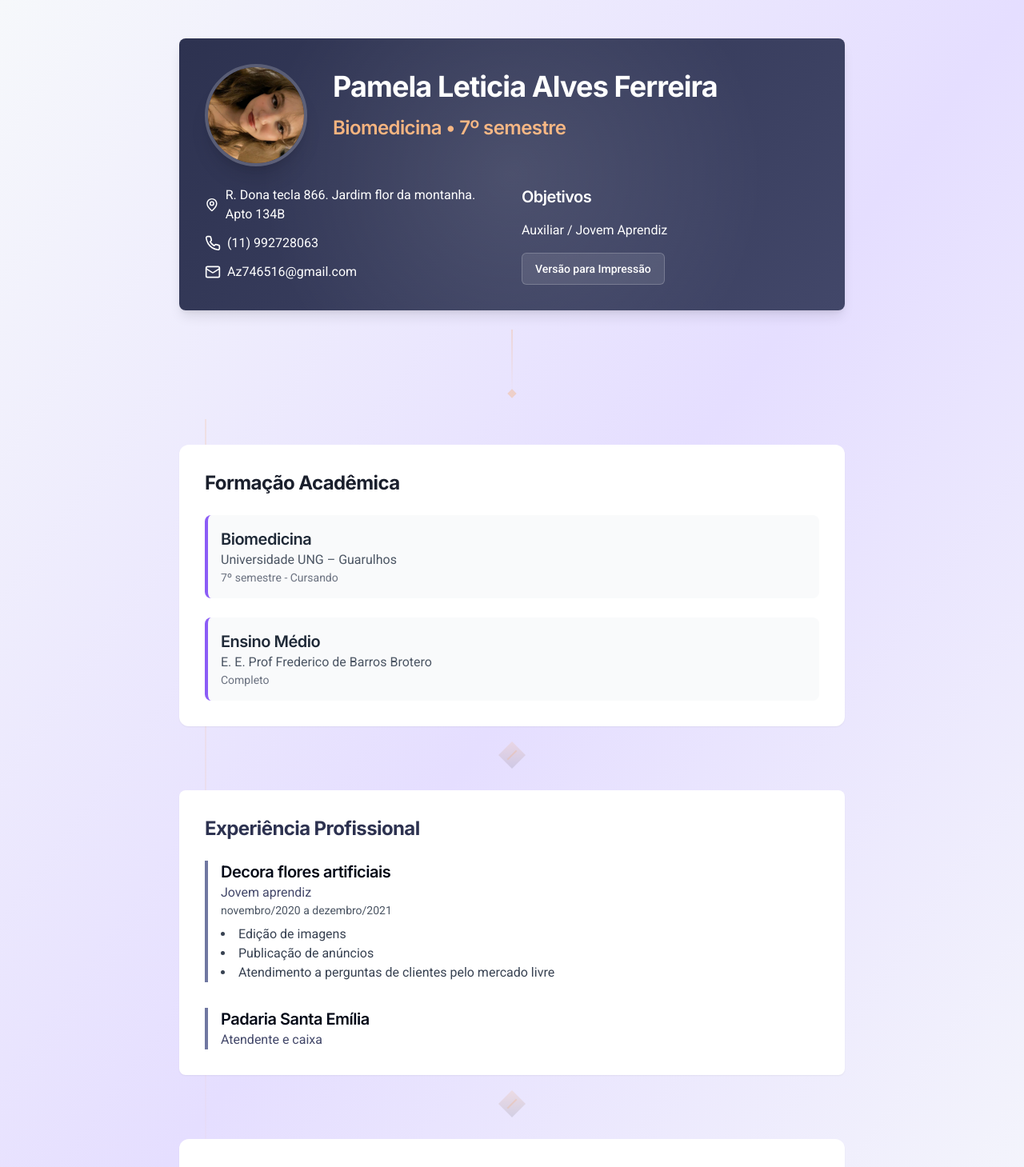
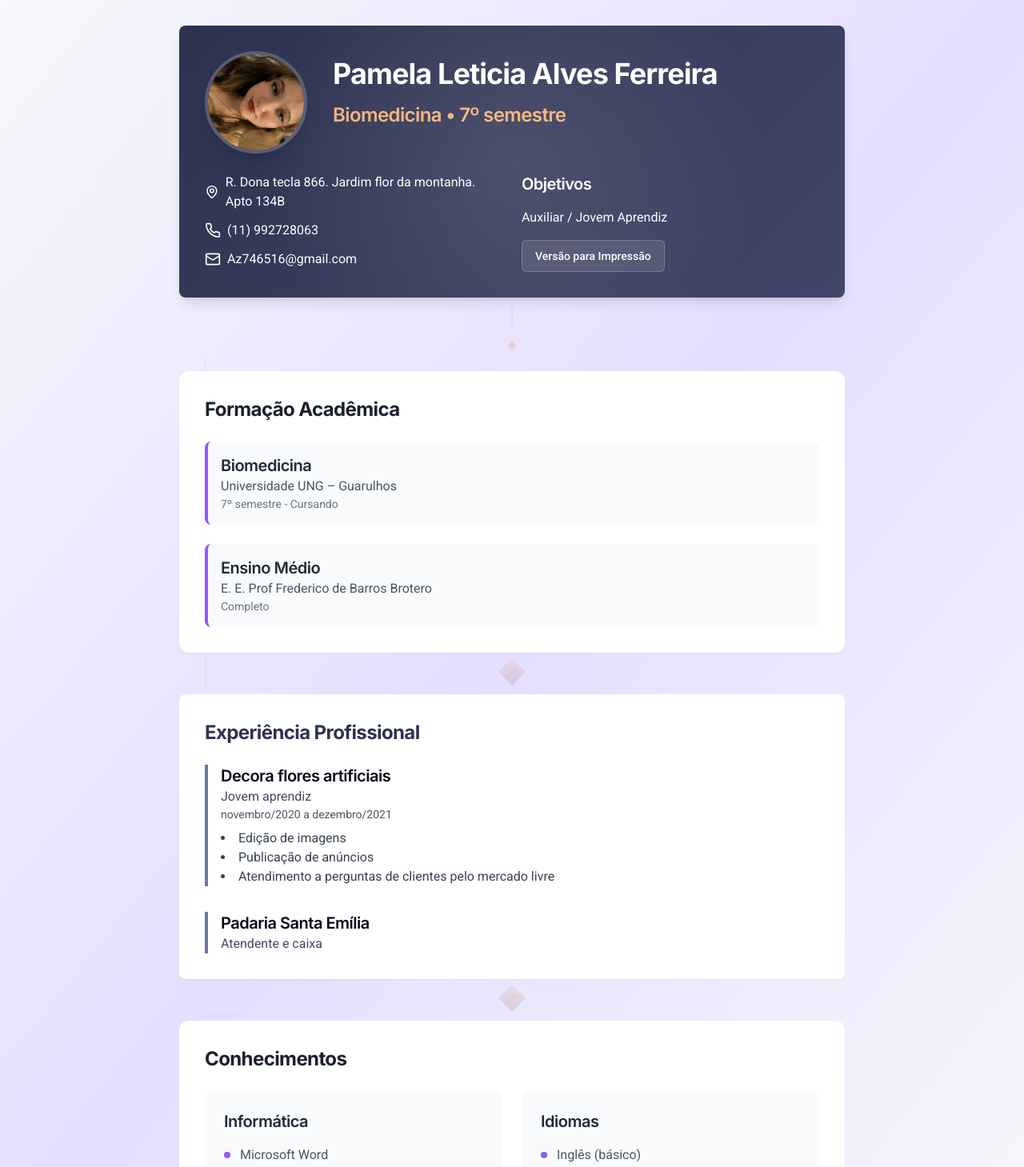
Before and after one commit to Simpopapp/Pamela-2025V2, a React (Vite) app: page / in a window 1280 px wide. Shown: the top 1459 px of the page at 80% size. Built offline with nearby package versions, Linux system fonts and the light colour scheme.

Commit message:
Adjust spacing between elements
Reduced the distance between elements in various components to create a more cohesive layout.
[skip gpt_engineer]

```diff
--- a/src/pages/Index.tsx
+++ b/src/pages/Index.tsx
@@ -6,25 +6,25 @@ import React from "react";
 
 const Index = React.memo(() => {
   return (
-    <div className="min-h-screen bg-gradient-to-br from-[#F6F8FB] via-[#E5DEFF] to-[#F6F8FB] py-12">
-      <div className="max-w-4xl mx-auto space-y-8 px-4 sm:px-6 lg:px-8">
-        <div className="grid gap-8 animate-fade-in relative">
+    <div className="min-h-screen bg-gradient-to-br from-[#F6F8FB] via-[#E5DEFF] to-[#F6F8FB] py-8">
+      <div className="max-w-4xl mx-auto space-y-4 px-4 sm:px-6 lg:px-8">
+        <div className="grid gap-4 animate-fade-in relative">
           <div className="transform hover:scale-[1.01] transition-transform duration-300">
             <Header />
-            <div className="flex justify-center mt-6">
-              <div className="relative w-[2px] h-20">
+            <div className="flex justify-center mt-3">
+              <div className="relative w-[2px] h-12">
                 <div className="absolute inset-0 bg-gradient-to-b from-highlight/30 to-transparent"></div>
                 <div className="absolute -bottom-1 left-1/2 -translate-x-1/2 w-2 h-2 bg-highlight/40 rotate-45"></div>
               </div>
             </div>
           </div>
 
-          <div className="space-y-8 relative">
+          <div className="space-y-4 relative">
             <div className="absolute left-8 top-0 bottom-0 w-[2px] bg-gradient-to-b from-highlight/20 via-highlight/10 to-transparent"></div>
 
             <div className="transform hover:scale-[1.01] transition-transform duration-300">
               <Education />
-              <div className="flex justify-center mt-6">
+              <div className="flex justify-center mt-3">
                 <div className="w-6 h-6 bg-gradient-to-br from-highlight/20 to-transparent/10 rotate-45">
                   <div className="w-full h-full flex items-center justify-center">
                     <div className="w-[2px] h-4 bg-highlight/30"></div>
@@ -35,7 +35,7 @@ const Index = React.memo(() => {
 
             <div className="transform hover:scale-[1.01] transition-transform duration-300">
               <Experience />
-              <div className="flex justify-center mt-6">
+              <div className="flex justify-center mt-3">
                 <div className="w-6 h-6 bg-gradient-to-br from-highlight/20 to-transparent/10 rotate-45">
                   <div className="w-full h-full flex items-center justify-center">
                     <div className="w-[2px] h-4 bg-highlight/30"></div>
```
